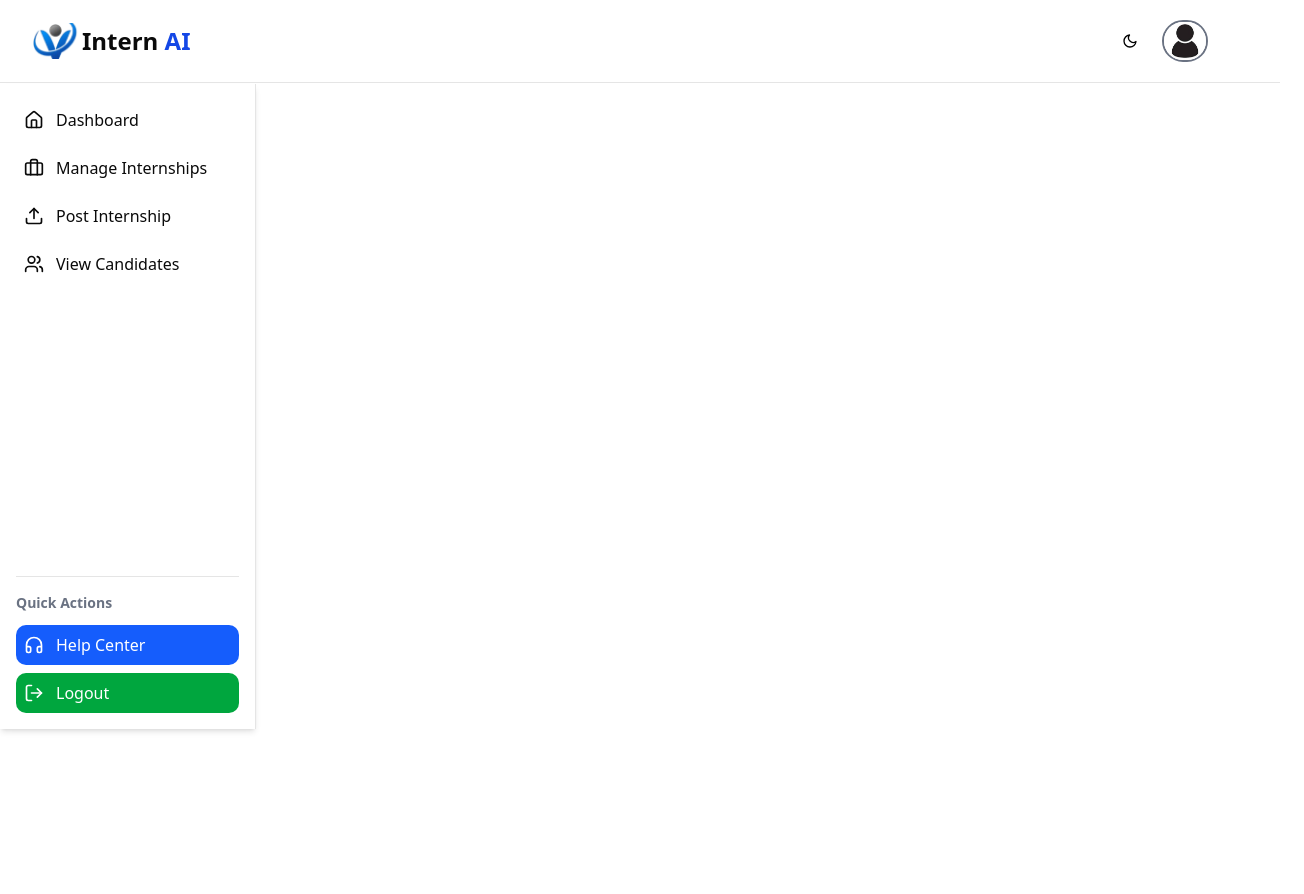
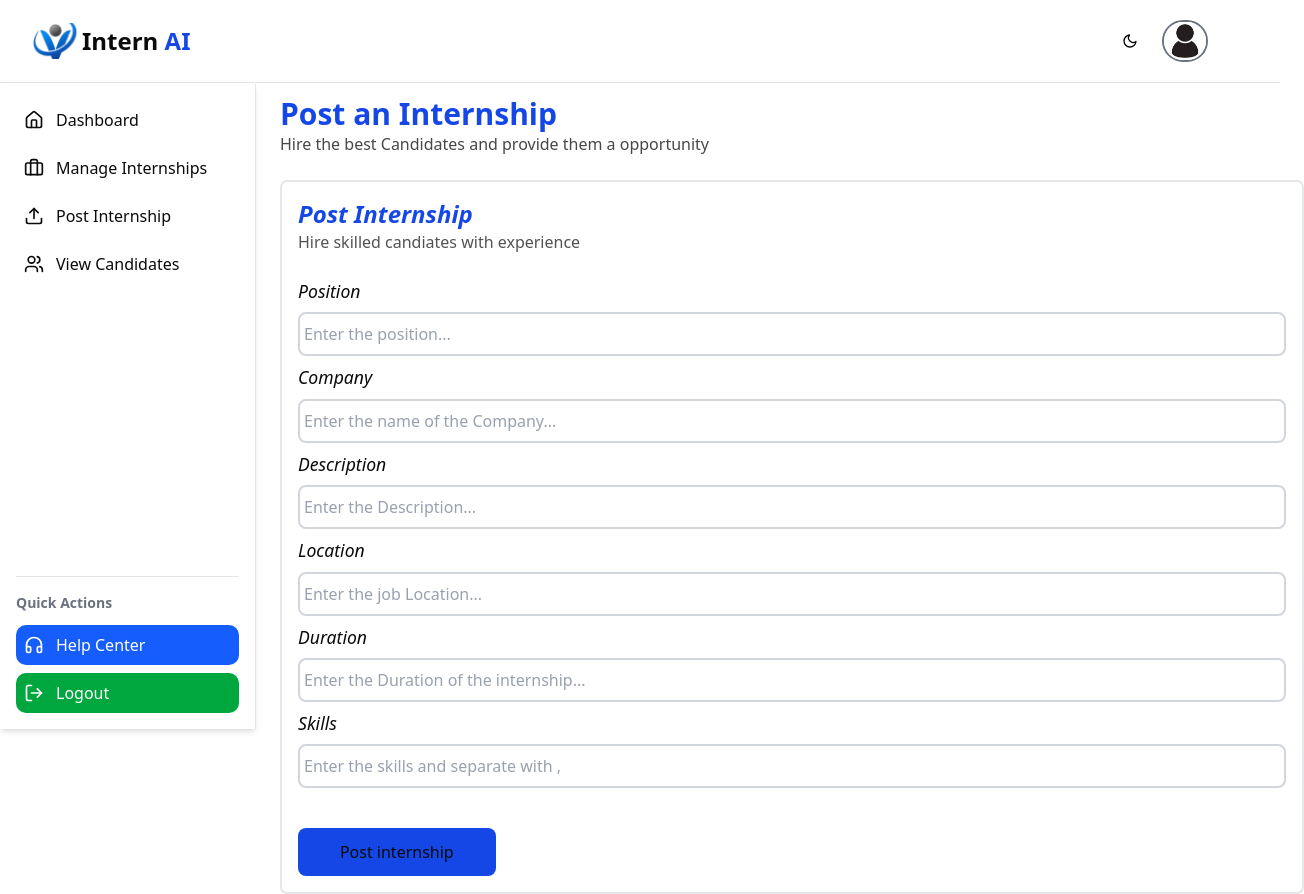
Before and after one commit to Chaitanyaa0001/InternAI, a Next.js app in the folder my-app/: page /company/postinternship in a window 1280 px wide. Shown: the whole page, 1304 px wide, since content can reach past the window. Before the commit the page ends 800 px from the top, so only its background shows below. Built offline with nearby package versions, Linux system fonts and the light colour scheme.

Commit message:
post internship page

```diff
--- a/my-app/src/app/company/postinternship/page.tsx
+++ b/my-app/src/app/company/postinternship/page.tsx
@@ -2,9 +2,36 @@ import CompanyNavbar from "@/components/companycomponents/CompanyNavbar"
 
 export default function postinternroute() {
     return (
-        <div className="min-h-screen dark:bg-gradient-to-b from-[#0A0F1C] via-[#101828] to-[#1A2234]  ">
+        <div className="   dark:bg-gradient-to-b  from-[#0A0F1C] via-[#101828] to-[#1A2234]  ">
             <CompanyNavbar/>
-            <h1></h1>
+            <div className=" ml-10 mt-30 lg:ml-70  lg:mt-24 w-[82vw] sm:w-[90vw] lg:w-[80vw] ">
+                <div className="mb-6">
+                    <h1 className="text-xl sm:text-2xl lg:text-3xl text-blue-700  font-semibold">Post an Internship</h1>
+                    <p className="dark:text-white opacity-75">Hire the best Candidates and provide them a opportunity</p>
+                </div>
+                <div className="border-2 border-gray-200 rounded-[7px] p-4  ">
+                    <div className="mb-6">
+                        <h1 className="text-xl sm:text-2xl font-semibold text-blue-700 italic">Post Internship</h1>
+                        <p className="opacity-70  dark:text-white">Hire skilled candiates with experience</p>
+                    </div>
+                    <form action="" className="flex flex-col gap-2">
+                        <h1 className="text-[1.1rem] italic dark:text-white">Position</h1>
+                        <input aria-label="state" type="text" placeholder="Enter the position..." className="border-2  placeholder-gray-400 py-2 px-1 rounded-[8px] border-gray-300 focus:border-blue-600 outline-none"/>
+                        <h1 className="text-[1.1rem] italic dark:text-white">Company</h1>
+                        <input aria-label="state" type="text" placeholder="Enter the name of the Company..." className="border-2 placeholder-gray-400  py-2 px-1 rounded-[8px] border-gray-300 focus:border-blue-600 outline-none"/>
+                        <h1 className="text-[1.1rem] italic dark:text-white">Description</h1>
+                        <input aria-label="state" type="text" placeholder="Enter the Description..." className="border-2 py-2 px-1  placeholder-gray-400 rounded-[8px] border-gray-300 focus:border-blue-600 outline-none"/>
+                        <h1 className="text-[1.1rem] italic dark:text-white">Location</h1>
+                        <input aria-label="state" type="text" placeholder="Enter the job Location..." className="border-2 py-2 px-1 placeholder-gray-400  rounded-[8px] border-gray-300 focus:border-blue-600 outline-none"/>
+                        <h1 className="text-[1.1rem] italic dark:text-white">Duration</h1>
+                        <input aria-label="state" type="text" placeholder="Enter the Duration of the internship..." className="border-2 placeholder-gray-400  py-2 px-1 rounded-[8px] border-gray-300 focus:border-blue-600 outline-none"/>
+                        <h1 className="text-[1.1rem] italic dark:text-white">Skills</h1>
+                        <input aria-label="state" type="text"  placeholder="Enter the skills and separate with ," className="border-2 placeholder-gray-400  py-2 px-1 rounded-[8px] border-gray-300 focus:border-blue-600 outline-none"/>
+
+                        <button type="submit" className=" w-[20%] bg-blue-700 p-3 rounded-[8px] hover:bg-blue-800 cursor-pointer mt-8  ">Post internship</button>
+                    </form>
+                </div>
+            </div>
         </div>
     )
 }
--- a/my-app/src/app/page.tsx
+++ b/my-app/src/app/page.tsx
@@ -75,15 +75,17 @@ export default function Home() {
               Let AI match you with internships that fit your skills, interests, and career goals.
               Join thousands of students who found their dream opportunities.
             </p>
-            <div className="flex flex-col items-center sm:flex-row lg:gap-10 w-full">
+            <div className="flex flex-col sm:gap-4  items-center sm:flex-row lg:gap-10 w-[100%]">
               <Link href="/login" className="w-full sm:w-auto">
                 <button type="button" className="bg-blue-700 px-4 py-3 w-full rounded-[7px] text-white font-semibold mt-4">
                   Start Finding Internships
                 </button>
               </Link>
-              <button type="button" className="border border-gray-200 rounded-[7px] w-full sm:w-[30%] lg:w-[20%] cursor-pointer px-5 py-3 mt-4 hover:bg-blue-700 hover:text-white text-[1rem] font-semibold">
-                Post Internships
-              </button>
+              <Link href= '/login'>
+                  <button type="button" className="border border-gray-200 rounded-[7px] w-full sm:w-[100%] lg:w-[100%] cursor-pointer px-5 py-3 mt-4 hover:bg-blue-700 hover:text-white text-[1rem] font-semibold">
+                    Post Internships
+                  </button>
+              </Link>
             </div>
           </div>
 
--- a/my-app/src/components/companycomponents/CompanyNavbar.tsx
+++ b/my-app/src/components/companycomponents/CompanyNavbar.tsx
@@ -13,7 +13,7 @@ const CompanyNavbar: React.FC = () => {
       <CompanySidebar isOpen={isSidebarOpen} onClose={() => setIsSidebarOpen(false)} />
 
       <div className="flex-1 flex flex-col">
-        <nav className="w-full fixed px-8 bg-white border-b dark:border-gray-500 dark:bg-[#314DA2] dark:bg-gradient-to-b from-[#0A0F1C] via-[#101828] to-[#1A2234] dark:shadow-md py-5 flex items-center justify-between">
+        <nav className="w-full z-50 fixed px-8 bg-white border-b dark:border-gray-500 dark:bg-[#314DA2] dark:bg-gradient-to-b from-[#0A0F1C] via-[#101828] to-[#1A2234] dark:shadow-md py-5 flex items-center justify-between">
           <Image height={50} width={50} src="/logo.png" alt="logo" className="cursor-pointer"/>
           <h1 className="text-xl lg:text-2xl font-bold dark:text-white">
             Intern <span className="text-blue-700">AI</span>
--- a/my-app/src/types/InternshipCardProps.ts
+++ b/my-app/src/types/InternshipCardProps.ts
@@ -1,4 +1,4 @@
-export type InternshipStatus = "Not Applied" | "Applied" | "Accepted" | "Rejected";
+export type InternshipStatus = "Not Applied" | "Applied" | "Accepted" | "Rejected" ;
 
 export default interface InternshipCardProps {
   id: number;
```
